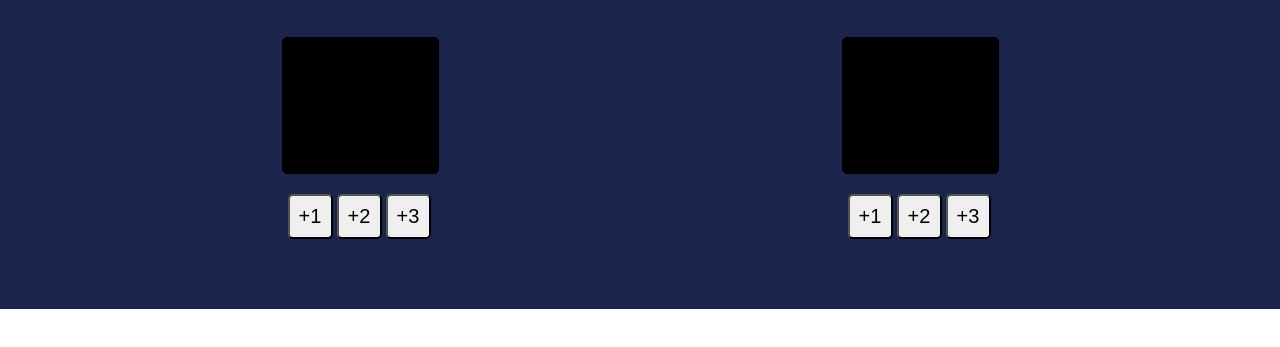
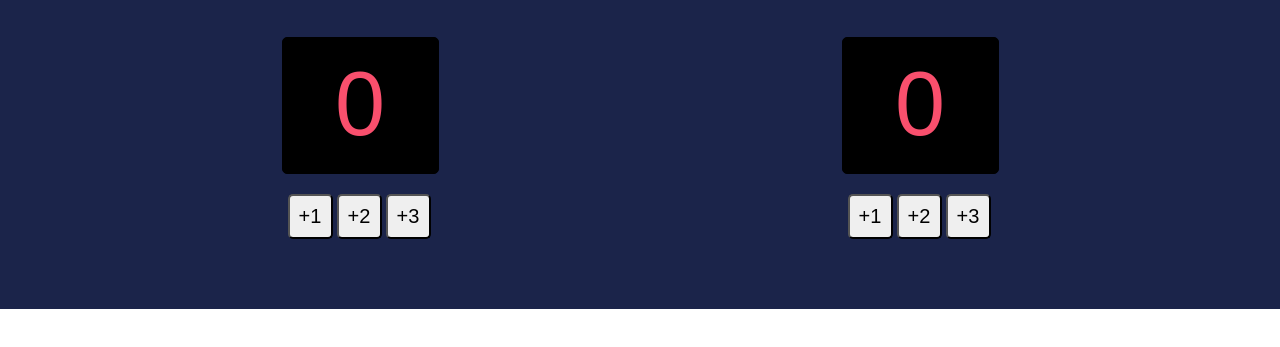
Before and after one commit to GabrielPanican/Score-Board, a plain HTML site: page index.html in a window 1280 px wide. Shown: the part 129-476 px from the top of the page. Drawn offline with nearby package versions, Linux system fonts and the light colour scheme; a web font is replaced by a local one.

Commit message:
Update index.html

```diff
--- a/index.html
+++ b/index.html
@@ -7,7 +7,7 @@
         <div class="container">
             <div>
                 <h3>HOME</h3>
-                       <p class="score-container" id="home-score"></p>
+                       <p class="score-container" id="home-score">0</p>
                     <div class="points-container">
                         <button onclick="home1()">+1</button>
                         <button onclick="home2()">+2</button>
@@ -16,7 +16,7 @@
             </div>
          <div>
                 <h3>GUEST</h3>
-                         <p class="score-container" id="guest-score"></p>
+                         <p class="score-container" id="guest-score">0</p>
                     <div class="points-container">
                         <button onclick="guest1()">+1</button>
                         <button onclick="guest2()">+2</button>
```
